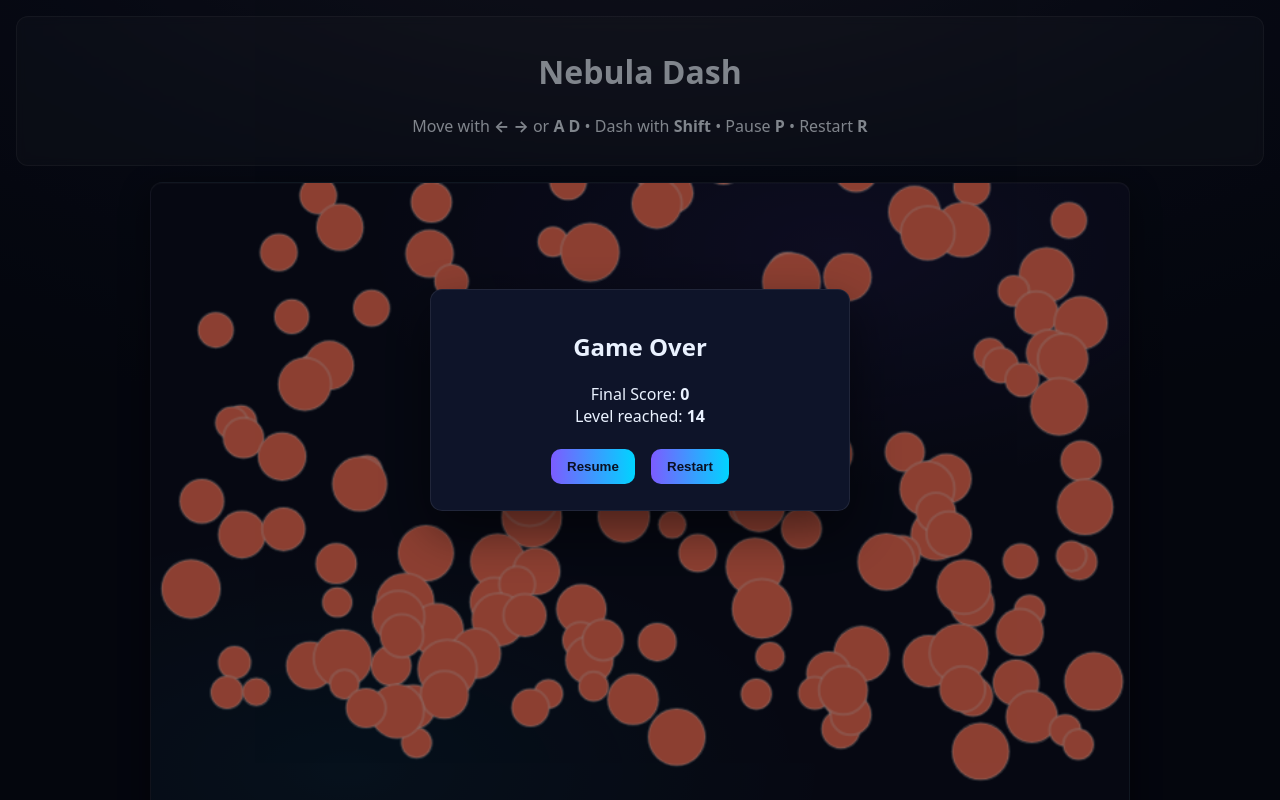
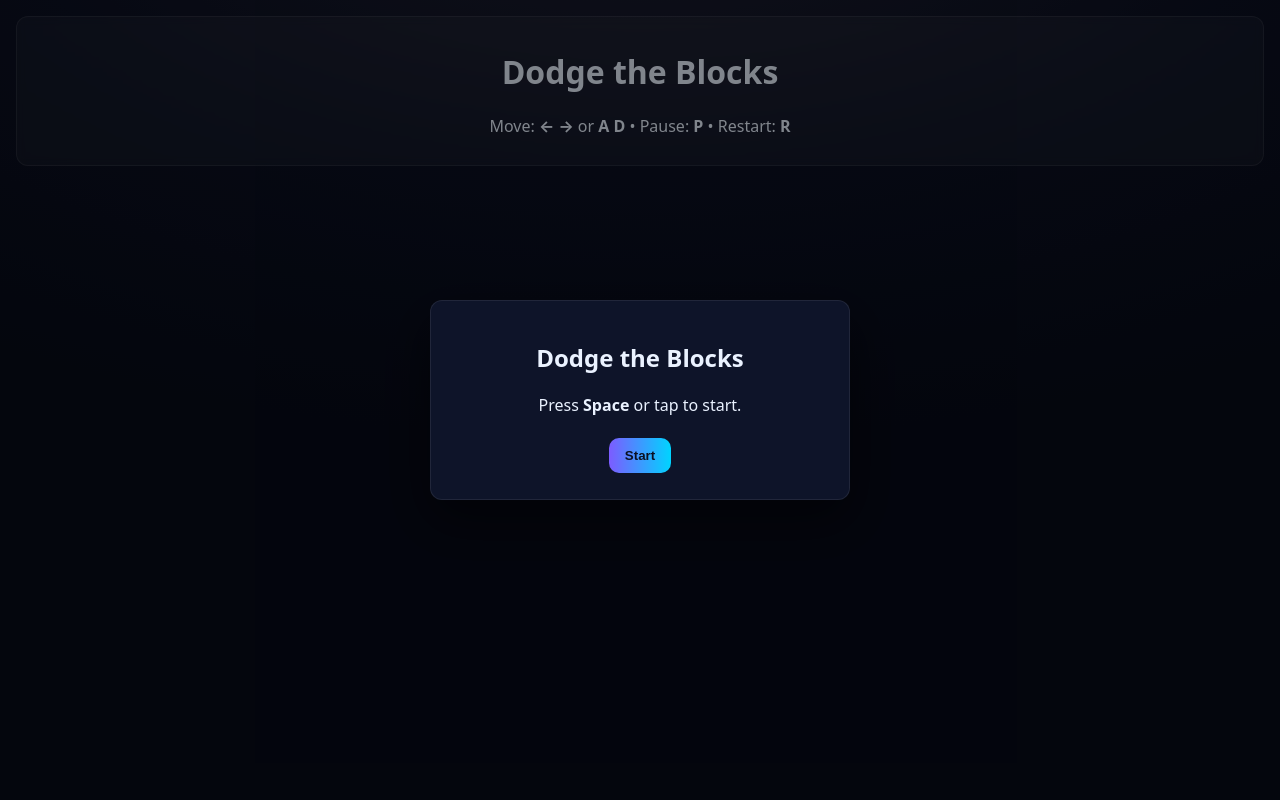
Before and after one commit to Mahmoud22taf/My--Game2, a plain HTML site: page index.html in a window 1280 px wide. Shown: the top 800 px of the page. Drawn offline with Linux system fonts and the light colour scheme.

Commit message:
Update index.html

```diff
--- a/index.html
+++ b/index.html
@@ -3,39 +3,44 @@
 <head>
   <meta charset="UTF-8" />
   <meta name="viewport" content="width=device-width, initial-scale=1.0"/>
-  <title>Nebula Dash — Vanilla JS Game</title>
+  <title>Dodge the Blocks — Vanilla JS</title>
   <link rel="stylesheet" href="style.css"/>
+  <script src="script.js" defer></script>
 </head>
 <body>
   <header>
-    <h1>Nebula Dash</h1>
-    <p>Move with <b>← →</b> or <b>A D</b> • Dash with <b>Shift</b> • Pause <b>P</b> • Restart <b>R</b></p>
+    <h1>Dodge the Blocks</h1>
+    <p>Move: <b>← →</b> or <b>A D</b> • Pause: <b>P</b> • Restart: <b>R</b></p>
   </header>
 
   <main>
-    <canvas id="game" width="720" height="480" aria-label="Game canvas"></canvas>
+    <div class="stage-wrap">
+      <canvas id="stage" width="560" height="720" aria-label="Game canvas"></canvas>
 
-    <div class="hud" aria-live="polite">
-      <div>Score: <span id="score">0</span></div>
-      <div>Best: <span id="best">0</span></div>
-      <div>Lives: <span id="lives">3</span></div>
-      <div>Level: <span id="level">1</span></div>
-    </div>
+      <div class="hud" aria-live="polite">
+        <div>Score: <span id="score">0</span></div>
+        <div>Best: <span id="best">0</span></div>
+        <div>Speed: <span id="speed">1.0x</span></div>
+      </div>
 
-    <div id="overlay" class="overlay hidden" role="dialog" aria-modal="true">
-      <div class="panel">
-        <h2 id="stateTitle">Paused</h2>
-        <p id="stateText"></p>
-        <button id="resumeBtn">Resume</button>
-        <button id="restartBtn">Restart</button>
+      <div id="overlay" class="overlay">
+        <div class="panel">
+          <h2 id="ovlTitle">Dodge the Blocks</h2>
+          <p id="ovlText">Press <b>Space</b> or tap to start.</p>
+          <button id="startBtn">Start</button>
+        </div>
+      </div>
+
+      <!-- Touch controls (mobile) -->
+      <div class="touch">
+        <button id="leftBtn" aria-label="Move left">◀</button>
+        <button id="rightBtn" aria-label="Move right">▶</button>
       </div>
     </div>
   </main>
 
   <footer>
-    <p>© 2025 Your Name • <a href="https://github.com/YOUR_USERNAME/nebula-dash" target="_blank" rel="noopener">View Code on GitHub</a></p>
+    <p>© 2025 Your Name • <a href="https://github.com/YOUR_USERNAME/dodge-the-blocks" target="_blank" rel="noopener">Source on GitHub</a></p>
   </footer>
-
-  <script src="script.js" defer></script>
 </body>
 </html>
```
